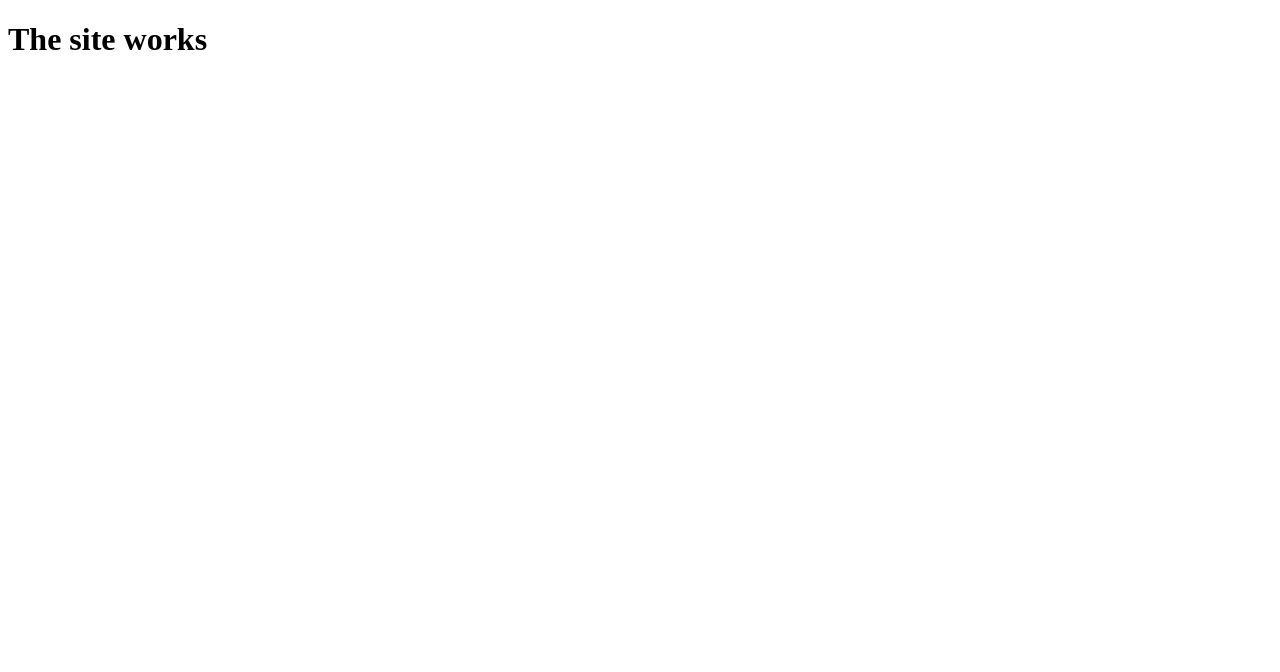
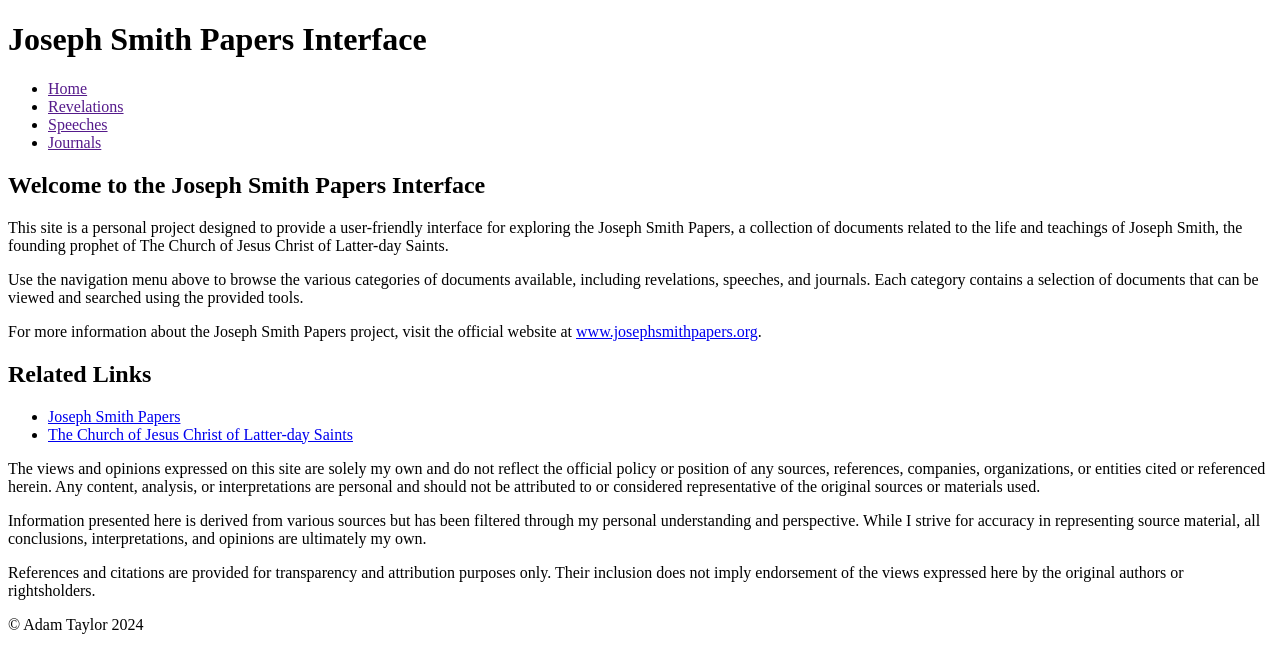
Before and after one commit to JosephSmithPapersInterface/josephsmithpapersinterface.github.io, a plain HTML site: page index.html in a window 1280 px wide. Drawn offline with Linux system fonts and the light colour scheme.

Commit message:
Added home page HTML

```diff
--- a/index.html
+++ b/index.html
@@ -3,9 +3,39 @@
 <head>
     <meta charset="UTF-8">
     <meta name="viewport" content="width=device-width, initial-scale=1.0">
-    <title>Basic HTML Page</title>
+    <title>Joseph Smith Papers Interface</title>
+    <link rel="icon" href="https://www.josephsmithpapers.org/images/icons/favicon.ico" type="image/x-icon">
 </head>
 <body>
-    <h1>The site works</h1>
+    <header>
+        <h1>Joseph Smith Papers Interface</h1>
+        <nav>
+            <ul>
+				<li><a href="">Home</a></li>
+                <li><a href="">Revelations</a></li>
+                <li><a href="">Speeches</a></li>
+                <li><a href="">Journals</a></li>
+            </ul>
+        </nav>
+    </header>
+    <main>
+		<h2>Welcome to the Joseph Smith Papers Interface</h2>
+		<p>This site is a personal project designed to provide a user-friendly interface for exploring the Joseph Smith Papers, a collection of documents related to the life and teachings of Joseph Smith, the founding prophet of The Church of Jesus Christ of Latter-day Saints.</p>
+		<p>Use the navigation menu above to browse the various categories of documents available, including revelations, speeches, and journals. Each category contains a selection of documents that can be viewed and searched using the provided tools.</p>
+		<p>For more information about the Joseph Smith Papers project, visit the official website at <a href="https://www.josephsmithpapers.org">www.josephsmithpapers.org</a>.</p>
+    </main>
+    <aside>
+        <h2>Related Links</h2>
+        <ul>
+            <li><a href="https://www.josephsmithpapers.org">Joseph Smith Papers</a></li>
+            <li><a href="https://www.churchofjesuschrist.org">The Church of Jesus Christ of Latter-day Saints</a></li>
+        </ul>
+    </aside>
+    <footer>
+		<p>The views and opinions expressed on this site are solely my own and do not reflect the official policy or position of any sources, references, companies, organizations, or entities cited or referenced herein. Any content, analysis, or interpretations are personal and should not be attributed to or considered representative of the original sources or materials used.</p>
+		<p>Information presented here is derived from various sources but has been filtered through my personal understanding and perspective. While I strive for accuracy in representing source material, all conclusions, interpretations, and opinions are ultimately my own.</p>
+		<p>References and citations are provided for transparency and attribution purposes only. Their inclusion does not imply endorsement of the views expressed here by the original authors or rightsholders.</p>
+        <p>&copy; Adam Taylor 2024</p>
+    </footer>
 </body>
 </html>
```
